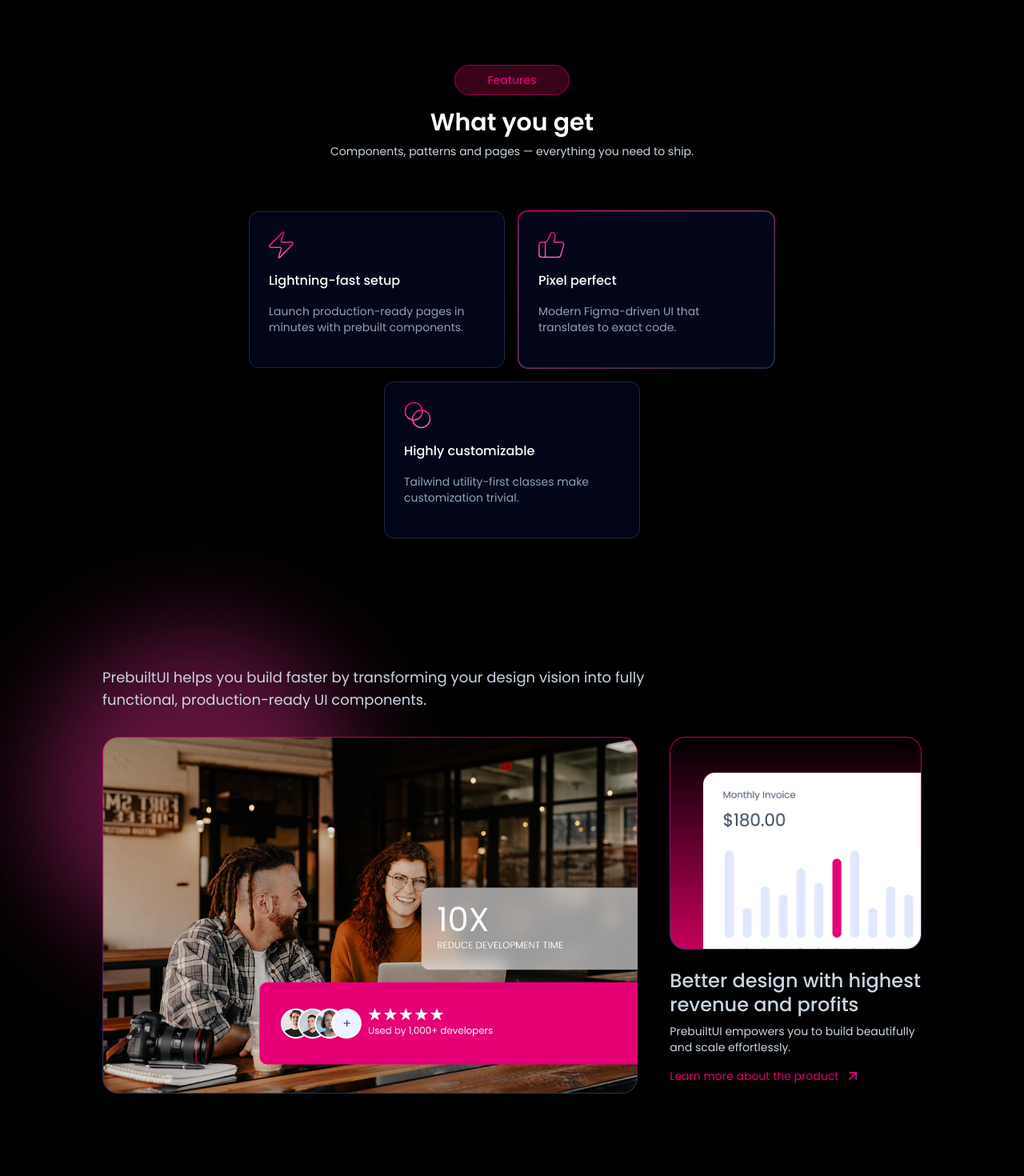
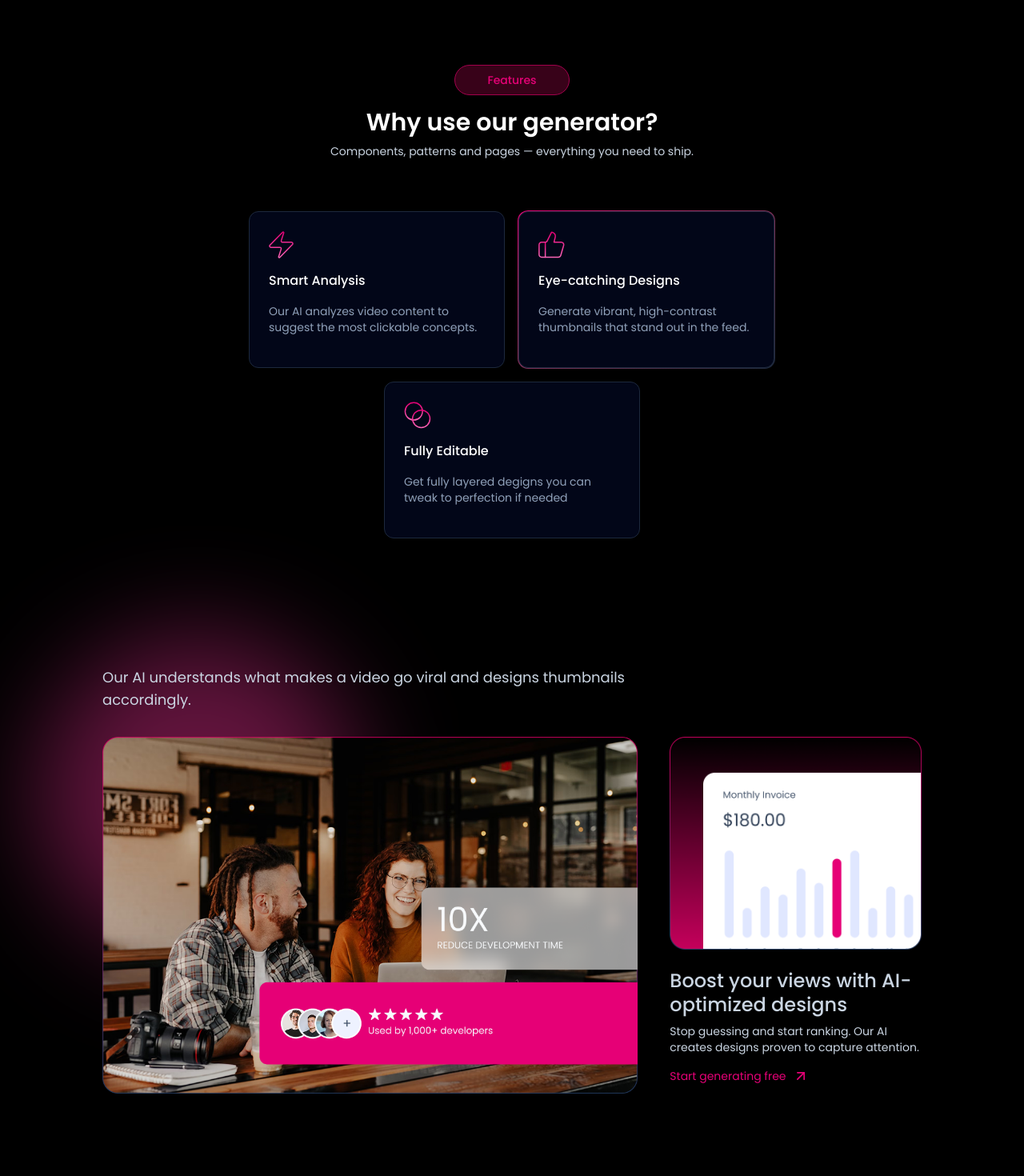
Before and after one commit to shubhamrawat0269/thumblify, a React (Vite) app: page / in a window 1280 px wide. Shown: the part 1260-2730 px from the top of the page at 80% size. Built offline with nearby package versions, Linux system fonts and the light colour scheme.

Commit message:
Updated : features section input cred changes done

```diff
--- a/src/data/features.tsx
+++ b/src/data/features.tsx
@@ -1,19 +1,22 @@
 import type { IFeature } from "../types";
 
 export const featuresData: IFeature[] = [
-    {
-        icon: (<svg width="31" height="34" viewBox="0 0 31 34" fill="none" xmlns="http://www.w3.org/2000/svg"><path d="M2.616 20.2a1.62 1.62 0 0 1-1.458-.91 1.59 1.59 0 0 1 .202-1.698L17.304 1.276a.806.806 0 0 1 1.385.736l-3.092 9.63a1.59 1.59 0 0 0 .765 1.978c.231.12.488.182.749.18h11.273a1.62 1.62 0 0 1 1.458.91 1.59 1.59 0 0 1-.202 1.698L13.696 32.724a.807.807 0 0 1-1.385-.736l3.092-9.63a1.59 1.59 0 0 0-.765-1.978 1.6 1.6 0 0 0-.748-.18z" stroke="url(#a)" strokeWidth="1.5" strokeLinecap="round" strokeLinejoin="round" /><defs><linearGradient id="a" x1="15.5" y1="1" x2="15.5" y2="33" gradientUnits="userSpaceOnUse"><stop stopColor="#E60076" /><stop offset="1" stopColor="#FB64B6" /></linearGradient></defs></svg>),
-        title: "Lightning-fast setup",
-        description: "Launch production-ready pages in minutes with prebuilt components.",
-    },
-    {
-        icon: (<svg width="33" height="34" viewBox="0 0 33 34" fill="none" xmlns="http://www.w3.org/2000/svg"><path d="M8.617 13.777V32.43" stroke="url(#a)" strokeWidth="1.5" strokeLinecap="round" strokeLinejoin="round" /><path d="m21.066 7.377-1.554 6.404h9.062a3.107 3.107 0 0 1 2.984 3.979l-3.621 12.435a3.11 3.11 0 0 1-2.985 2.238H3.968A3.11 3.11 0 0 1 .86 29.325V16.89a3.11 3.11 0 0 1 3.11-3.11h4.29a3.11 3.11 0 0 0 2.782-1.725l5.362-10.71a4.866 4.866 0 0 1 4.663 6.032" stroke="url(#b)" strokeWidth="1.5" strokeLinecap="round" strokeLinejoin="round" /><defs><linearGradient id="a" x1="9.117" y1="13.777" x2="9.117" y2="32.43" gradientUnits="userSpaceOnUse"><stop stopColor="#E60076" /><stop offset="1" stopColor="#FB64B6" /></linearGradient><linearGradient id="b" x1="16.271" y1="1.346" x2="16.271" y2="32.433" gradientUnits="userSpaceOnUse"><stop stopColor="#E60076" /><stop offset="1" stopColor="#FB64B6" /></linearGradient></defs></svg>),
-        title: "Pixel perfect",
-        description: "Modern Figma-driven UI that translates to exact code.",
-    },
-    {
-        icon: (<svg width="34" height="34" viewBox="0 0 34 34" fill="none" xmlns="http://www.w3.org/2000/svg"><path d="M12.278 23.072c6 0 10.864-4.864 10.864-10.863 0-6-4.864-10.863-10.864-10.863S1.414 6.209 1.414 12.209s4.864 10.863 10.864 10.863" stroke="url(#a)" strokeWidth="1.5" strokeLinecap="round" strokeLinejoin="round" /><path d="M21.583 32.383c6 0 10.863-4.864 10.863-10.864s-4.864-10.863-10.863-10.863c-6 0-10.864 4.864-10.864 10.863 0 6 4.864 10.864 10.864 10.864" stroke="url(#b)" strokeWidth="1.5" strokeLinecap="round" strokeLinejoin="round" /><defs><linearGradient id="a" x1="12.278" y1="1.346" x2="12.278" y2="23.072" gradientUnits="userSpaceOnUse"><stop stopColor="#E60076" /><stop offset="1" stopColor="#FB64B6" /></linearGradient><linearGradient id="b" x1="21.582" y1="10.656" x2="21.582" y2="32.383" gradientUnits="userSpaceOnUse"><stop stopColor="#E60076" /><stop offset="1" stopColor="#FB64B6" /></linearGradient></defs></svg>),
-        title: "Highly customizable",
-        description: "Tailwind utility-first classes make customization trivial.",
-    }
+  {
+    icon: "/assets/zap-icon.svg",
+    title: "Smart Analysis",
+    description:
+      "Our AI analyzes video content to suggest the most clickable concepts.",
+  },
+  {
+    icon: "/assets/thumb-icon.svg",
+    title: "Eye-catching Designs",
+    description:
+      "Generate vibrant, high-contrast thumbnails that stand out in the feed.",
+  },
+  {
+    icon: "/assets/shape-icon.svg",
+    title: "Fully Editable",
+    description:
+      "Get fully layered degigns you can tweak to perfection if needed",
+  },
 ];
--- a/src/sections/FeaturesSection.tsx
+++ b/src/sections/FeaturesSection.tsx
@@ -1,4 +1,4 @@
-'use client'
+"use client";
 import SectionTitle from "../components/SectionTitle";
 import { ArrowUpRight } from "lucide-react";
 import { motion } from "motion/react";
@@ -8,17 +8,29 @@ import type { IFeature } from "../types";
 export default function FeaturesSection() {
   return (
     <div id="features" className="px-4 md:px-16 lg:px-24 xl:px-32">
-            <SectionTitle text1="Features" text2="What you get" text3="Components, patterns and pages — everything you need to ship." />
+      <SectionTitle
+        text1="Features"
+        text2="Why use our generator?"
+        text3="Components, patterns and pages — everything you need to ship."
+      />
       <div className="flex flex-wrap items-center justify-center gap-6 md:gap-4 mt-16 px-6">
         {featuresData.map((feature: IFeature, index: number) => (
-                    <motion.div key={index} className={`${index === 1 ? 'p-px rounded-[13px] bg-linear-to-br from-pink-600 to-slate-800' : ''}`}
+          <motion.div
+            key={index}
+            className={`${index === 1 ? "p-px rounded-[13px] bg-linear-to-br from-pink-600 to-slate-800" : ""}`}
             initial={{ y: 150, opacity: 0 }}
             whileInView={{ y: 0, opacity: 1 }}
             viewport={{ once: true }}
-                        transition={{ delay: index * 0.15, type: "spring", stiffness: 320, damping: 70, mass: 1 }}
+            transition={{
+              delay: index * 0.15,
+              type: "spring",
+              stiffness: 320,
+              damping: 70,
+              mass: 1,
+            }}
           >
             <div className="p-6 rounded-xl space-y-4 border border-slate-800 bg-slate-950 max-w-80 w-full">
-                            {feature.icon}
+              <img src={feature.icon} alt={feature.title} />
               <h3 className="text-base font-medium text-white">
                 {feature.title}
               </h3>
@@ -31,34 +43,69 @@ export default function FeaturesSection() {
       </div>
       <div className="mt-40 relative mx-auto max-w-5xl">
         <div className="absolute -z-50 size-100 -top-10 -left-20 aspect-square rounded-full bg-pink-500/40 blur-3xl"></div>
-                <motion.p className="text-slate-300 text-lg text-left max-w-3xl"
+        <motion.p
+          className="text-slate-300 text-lg text-left max-w-3xl"
           initial={{ y: 150, opacity: 0 }}
           whileInView={{ y: 0, opacity: 1 }}
           viewport={{ once: true }}
           transition={{ type: "spring", stiffness: 320, damping: 70, mass: 1 }}
         >
-                    PrebuiltUI helps you build faster by transforming your design vision into fully functional, production-ready UI components.
+          Our AI understands what makes a video go viral and designs thumbnails
+          accordingly.
         </motion.p>
         <div className="grid grid-cols-1 md:grid-cols-3 mt-8 gap-10">
-                    <motion.div className="md:col-span-2"
+          <motion.div
+            className="md:col-span-2"
             initial={{ y: 150, opacity: 0 }}
             whileInView={{ y: 0, opacity: 1 }}
             viewport={{ once: true }}
-                        transition={{ type: "spring", stiffness: 240, damping: 70, mass: 1 }}
+            transition={{
+              type: "spring",
+              stiffness: 240,
+              damping: 70,
+              mass: 1,
+            }}
           >
-                        <img className="h-full w-auto" src="/assets/features-showcase-1.png" alt="features showcase" width={1000} height={500} />
+            <img
+              className="h-full w-auto"
+              src="/assets/features-showcase-1.png"
+              alt="features showcase"
+              width={1000}
+              height={500}
+            />
           </motion.div>
-                    <motion.div className="md:col-span-1"
+          <motion.div
+            className="md:col-span-1"
             initial={{ y: 150, opacity: 0 }}
             whileInView={{ y: 0, opacity: 1 }}
             viewport={{ once: true }}
-                        transition={{ delay: 0.15, type: "spring", stiffness: 320, damping: 70, mass: 1 }}
+            transition={{
+              delay: 0.15,
+              type: "spring",
+              stiffness: 320,
+              damping: 70,
+              mass: 1,
+            }}
           >
-                        <img src="/assets/features-showcase-2.png" alt="features showcase" width={1000} height={500} className="hover:-translate-y-0.5 transition duration-300" />
-                        <h3 className="text-[24px]/7.5 text-slate-300 font-medium mt-6">Better design with highest revenue and profits </h3>
-                        <p className="text-slate-300 mt-2">PrebuiltUI empowers you to build beautifully and scale effortlessly.</p>
-                        <a href="https://prebuiltui.com" className="group flex items-center gap-2 mt-4 text-pink-600 hover:text-pink-700 transition">
-                            Learn more about the product
+            <img
+              src="/assets/features-showcase-2.png"
+              alt="features showcase"
+              width={1000}
+              height={500}
+              className="hover:-translate-y-0.5 transition duration-300"
+            />
+            <h3 className="text-[24px]/7.5 text-slate-300 font-medium mt-6">
+              Boost your views with AI-optimized designs{" "}
+            </h3>
+            <p className="text-slate-300 mt-2">
+              Stop guessing and start ranking. Our AI creates designs proven to
+              capture attention.
+            </p>
+            <a
+              href="https://prebuiltui.com"
+              className="group flex items-center gap-2 mt-4 text-pink-600 hover:text-pink-700 transition"
+            >
+              Start generating free
               <ArrowUpRight className="size-5 group-hover:translate-x-0.5 transition duration-300" />
             </a>
           </motion.div>
```
Lines whose indentation alone changed are shown as unchanged.
